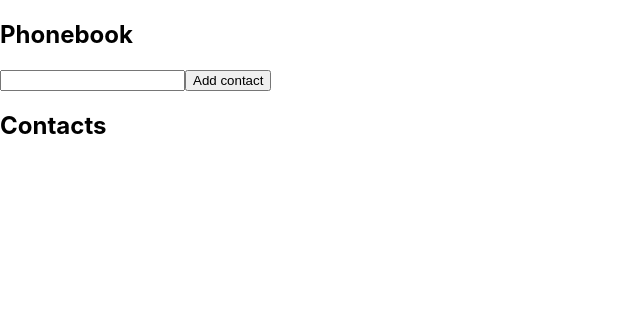
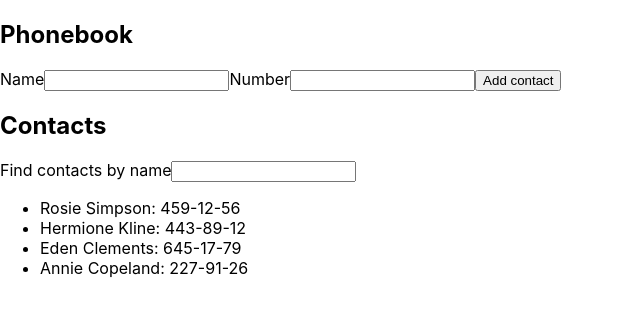
Before and after one commit to KomaNatoR/goit-react-hw-02-phonebook, a React (Create React App) app: page / in a window 1280 px wide. Shown: the top 316 px of the page, without its empty margins (0-640 px from the left). Built offline with nearby package versions, Linux system fonts and the light colour scheme.

Commit message:
2-4 done

```diff
--- a/src/components/App.jsx
+++ b/src/components/App.jsx
@@ -1,55 +1,44 @@
 import React, { Component } from "react";
-import { nanoid } from 'nanoid';
+
+import Form from "./Form/Form";
+import Filter from "./Filter/Filter";
+import ContactList from "./ContactList/ContactList";
 
 export class App extends Component  {
   state = {
-    contacts: [],
-    name: ''
+    contacts: [
+      {id: 'id-1', name: 'Rosie Simpson', number: '459-12-56'},
+      {id: 'id-2', name: 'Hermione Kline', number: '443-89-12'},
+      {id: 'id-3', name: 'Eden Clements', number: '645-17-79'},
+      {id: 'id-4', name: 'Annie Copeland', number: '227-91-26'},
+    ],
+    filter: '',
+    name: '',
+    number: ''
   };
 
-  addContact = (e) => {
-    e.preventDefault();
-    const { name } = this.state;
-    let id = nanoid();
-    let person = { name: name, id: id};
-
+  addContact = (person) => {
     this.setState(prevState => ({contacts: [person,...prevState.contacts]}));
   };
-  hendleInput = (e) => {
-    this.setState({ name: e.currentTarget.value });
+
+  filterName = (e) => {
+    this.setState({ filter: e.currentTarget.value });
   };
 
   render() {
-    const { contacts } = this.state;
+    const { contacts, filter } = this.state;
+
+    const normalizeFilter = filter.toLowerCase();
+    const visiblePersons = contacts.filter(cont=>cont.name.toLowerCase().includes(normalizeFilter));
 
     return (
       <div>
-        <div>
-          <h2>Phonebook</h2>
+        <h2>Phonebook</h2>
+        <Form onSubmit={this.addContact} />
 
-          <form onSubmit={this.addContact}>
-            <label>
-              <input
-                type="text"
-                name="name"
-                pattern="^[a-zA-Zа-яА-Я]+(([' -][a-zA-Zа-яА-Я ])?[a-zA-Zа-яА-Я]*)*$"
-                title="Name may contain only letters, apostrophe, dash and spaces. For example Adrian, Jacob Mercer, Charles de Batz de Castelmore d'Artagnan"
-                required
-                onChange={this.hendleInput}
-              />
-            </label>
-
-            <button type="submit">Add contact</button>
-          </form>
-        </div>
-
-        <div>
-          <h2>Contacts</h2>
-
-          <ul>
-            {contacts.map(cont => (<li key={cont.id}>{cont.name}</li>))}
-          </ul>
-        </div>
+        <h2>Contacts</h2>
+        <Filter onChange={this.filterName} />
+        <ContactList render={ visiblePersons} />
       </div>
     );
   }
--- /dev/null
+++ b/src/components/ContactList/ContactList.jsx
@@ -0,0 +1,10 @@
+
+
+const ContactList = ({render}) => {
+    return (
+        <ul>
+          {render.map(cont => (<li key={cont.id}>{cont.name}: {cont.number}</li>))}
+        </ul>
+    );
+};
+export default ContactList;
--- /dev/null
+++ b/src/components/Filter/Filter.jsx
@@ -0,0 +1,10 @@
+
+
+const Filter = ({ onChange }) => {
+    return (
+        <label>Find contacts by name
+          <input type="text" onChange={onChange} />
+        </label>
+    );
+};
+export default Filter;
--- /dev/null
+++ b/src/components/Form/Form.jsx
@@ -0,0 +1,53 @@
+import React, { Component } from "react";
+import { nanoid } from 'nanoid';
+
+class Form extends Component {
+    state = {
+        name: '',
+        number: ''
+    };
+
+    createContact = (e) => {
+        e.preventDefault();
+        const { name, number } = this.state;
+        const {onSubmit} =this.props;
+        let id = nanoid();
+        let person = { id: id, name: name, number:number};
+
+        onSubmit(person);
+    };
+    hendleInput = (e) => {
+        const stateKey = e.currentTarget.name;
+
+        this.setState({ [stateKey]: e.currentTarget.value });
+    };
+
+    render() {
+        return (
+        <form onSubmit={this.createContact}>
+            <label>Name
+                <input
+                type="text"
+                name="name"
+                pattern="^[a-zA-Zа-яА-Я]+(([' -][a-zA-Zа-яА-Я ])?[a-zA-Zа-яА-Я]*)*$"
+                title="Name may contain only letters, apostrophe, dash and spaces. For example Adrian, Jacob Mercer, Charles de Batz de Castelmore d'Artagnan"
+                required
+                onChange={this.hendleInput}
+                />
+            </label>
+            <label>Number
+                <input
+                type="tel"
+                name="number"
+                pattern="\+?\d{1,4}?[-.\s]?\(?\d{1,3}?\)?[-.\s]?\d{1,4}[-.\s]?\d{1,4}[-.\s]?\d{1,9}"
+                title="Phone number must be digits and can contain spaces, dashes, parentheses and can start with +"
+                required
+                onChange={this.hendleInput}
+                />
+            </label>
+            <button type="submit">Add contact</button>
+        </form>
+        )
+    };
+};
+export default Form;
```
